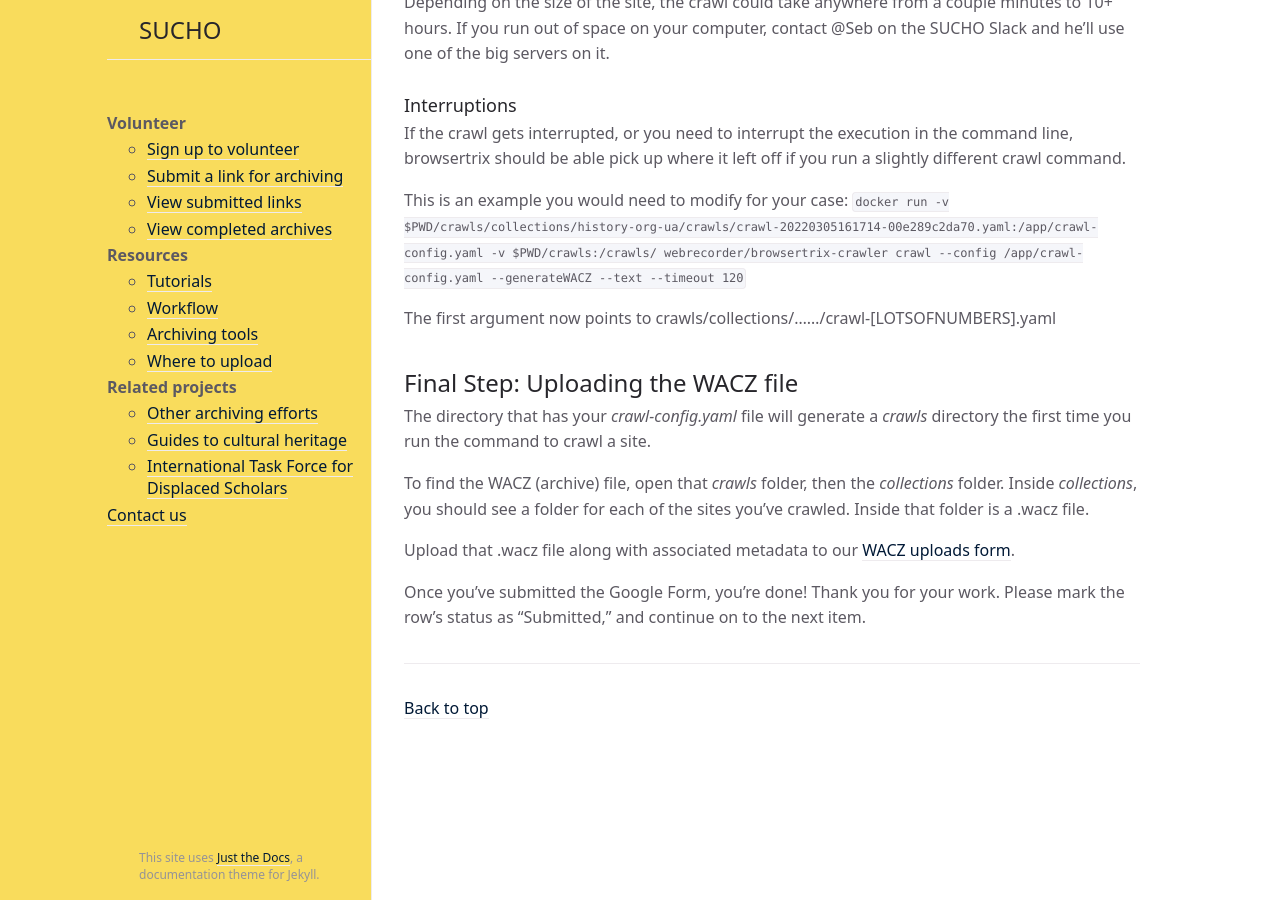
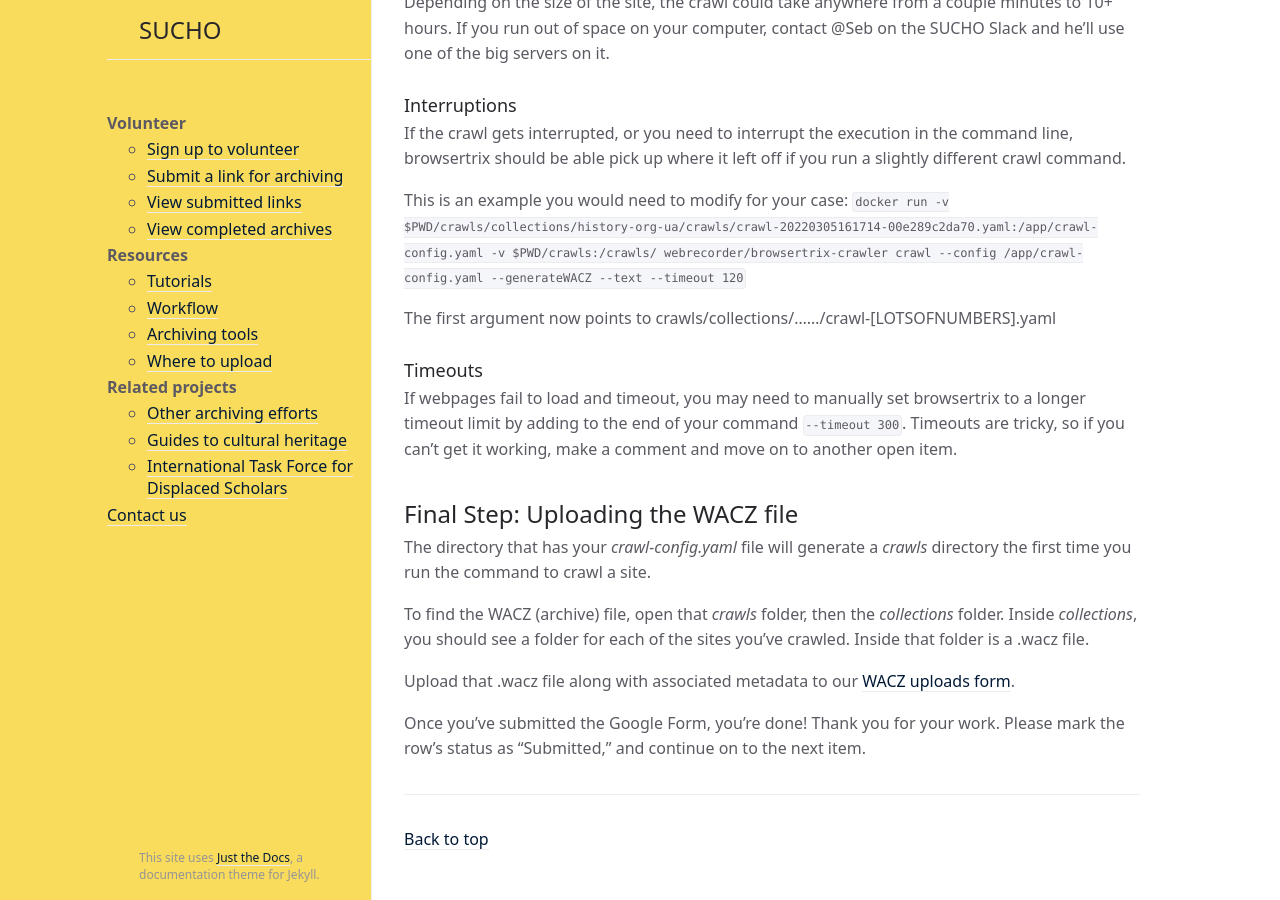
Before and after one commit to sucho-archiving/sucho-archiving.github.io, a Jekyll site: the page built from browsertrix.md, in a window 1280 px wide and 900 px high, scrolled down 3995 px. Built offline with Jekyll 4.4.1, drawn with Linux system fonts in a browser that asks for light colours.

Commit message:
Update browsertrix.md

```diff
--- a/browsertrix.md
+++ b/browsertrix.md
@@ -118,6 +118,9 @@ This is an example you would need to modify for your case: `docker run -v $PWD/c
 
 The first argument now points to crawls/collections/....../crawl-[LOTSOFNUMBERS].yaml
 
+### Timeouts
+If webpages fail to load and timeout, you may need to manually set browsertrix to a longer timeout limit by adding to the end of your command `--timeout 300`. Timeouts are tricky, so if you can't get it working, make a comment and move on to another open item.
+
 ## Final Step: Uploading the WACZ file
 The directory that has your *crawl-config.yaml* file will generate a *crawls* directory the first time you run the command to crawl a site.
 
```
